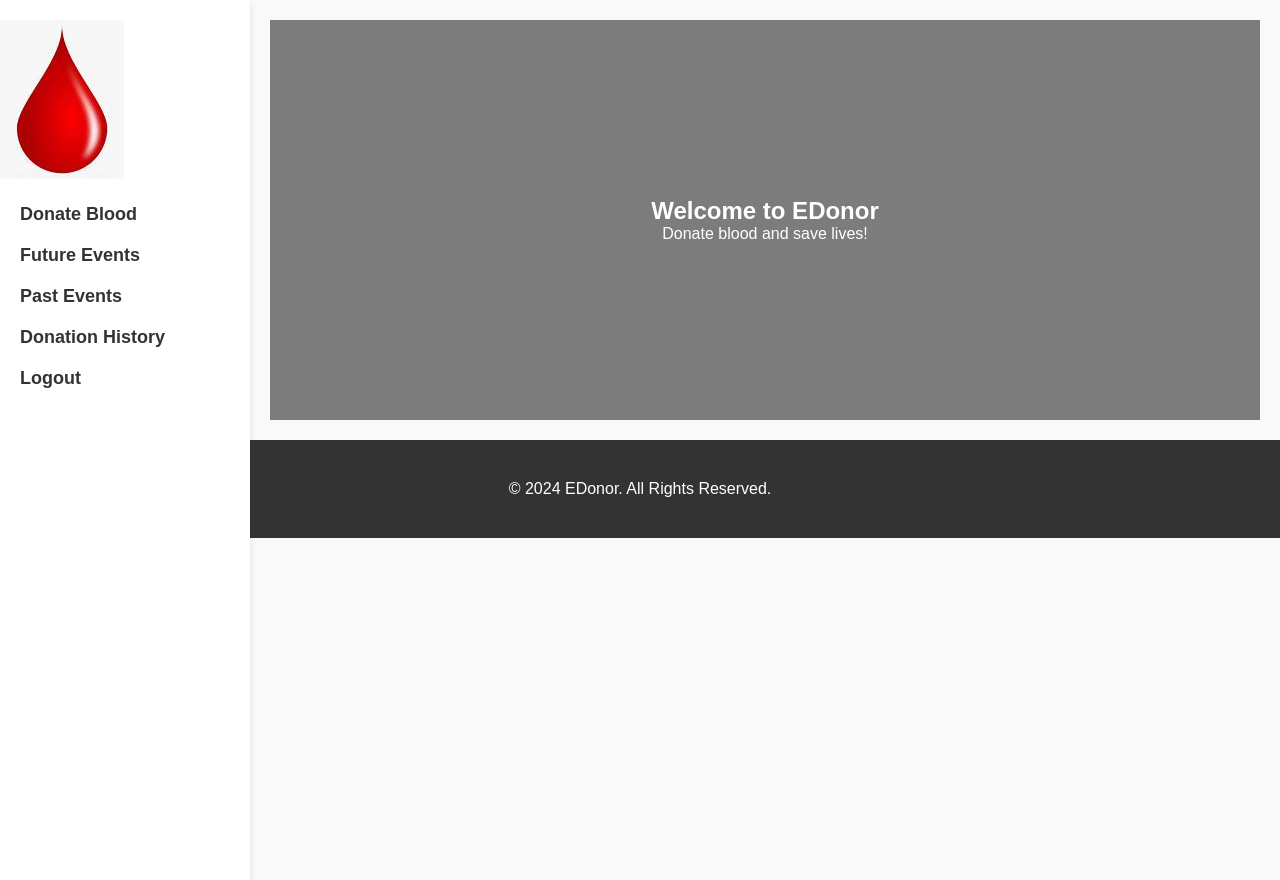
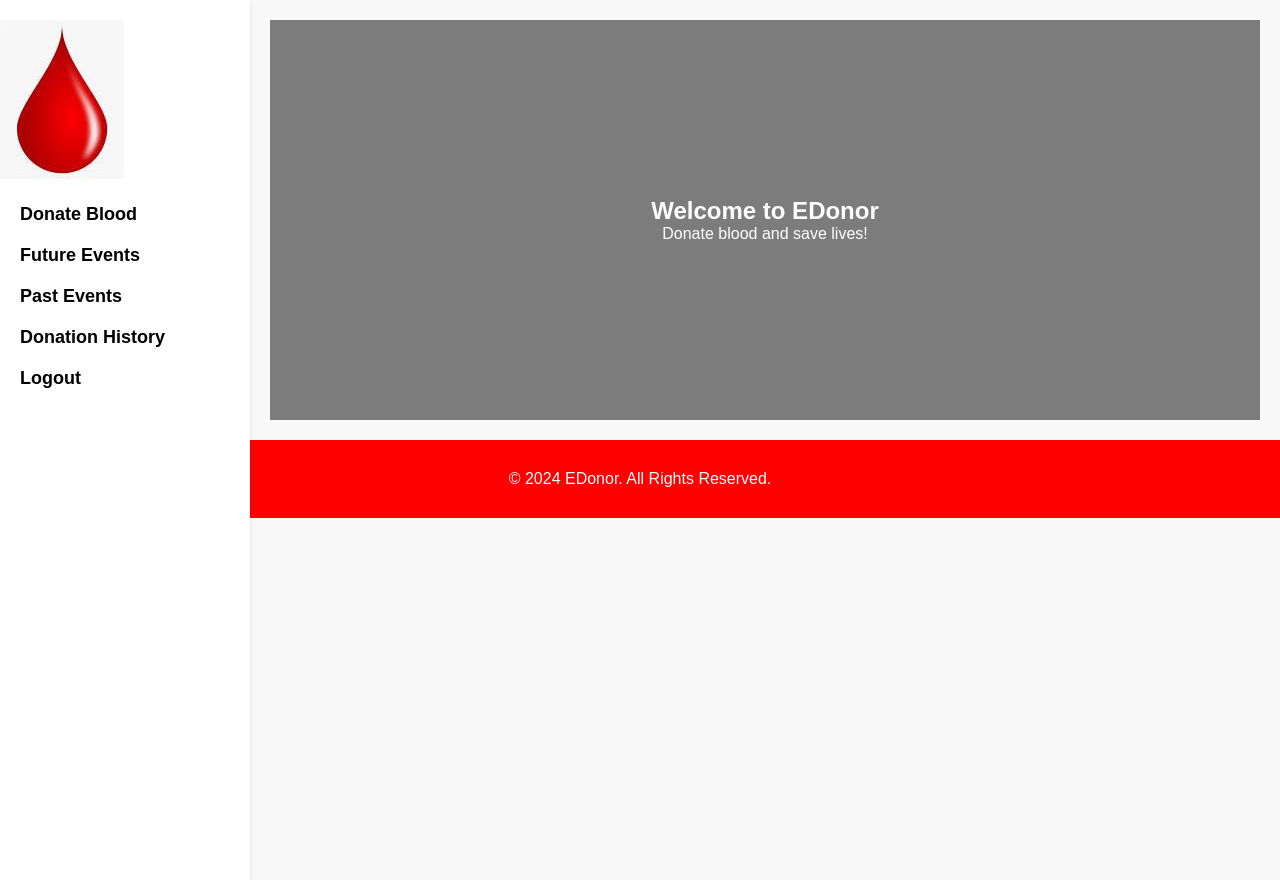
Before and after one commit to JulietNanjala/DonateBlood, a Django app: page /blood/donor/dashboard/ in a window 1280 px wide. Run offline with Django 5.2, Linux system fonts and the light colour scheme.

Commit message:
changed dashbord color

```diff
--- a/blood/settings.py
+++ b/blood/settings.py
@@ -77,7 +77,7 @@ WSGI_APPLICATION = 'blood.wsgi.application'
 DATABASES = {
     'default': {
         'ENGINE': 'django.db.backends.mysql',
-        'NAME': 'eblooddb',
+        'NAME': 'eblooddb3',
         'USER':'root',
         'PASSWORD':'',
         'HOST':'localhost',
--- a/donor/static/css/dashboard.css
+++ b/donor/static/css/dashboard.css
@@ -44,7 +44,7 @@ body {
 /* Navigation Item Styles */
 .nav-item {
     text-decoration: none;
-    color: #333;
+    color:black;
     font-weight: bold;
     font-size: 18px;
     transition: color 0.3s ease;
@@ -74,8 +74,8 @@ body {
 
 /* Footer Section Styles */
 .footer {
-    background-color: #333;
+    background-color: red;
     color: #fff;
     text-align: center;
-    padding: 40px 0;
+    padding: 30px 0;
 }
```
